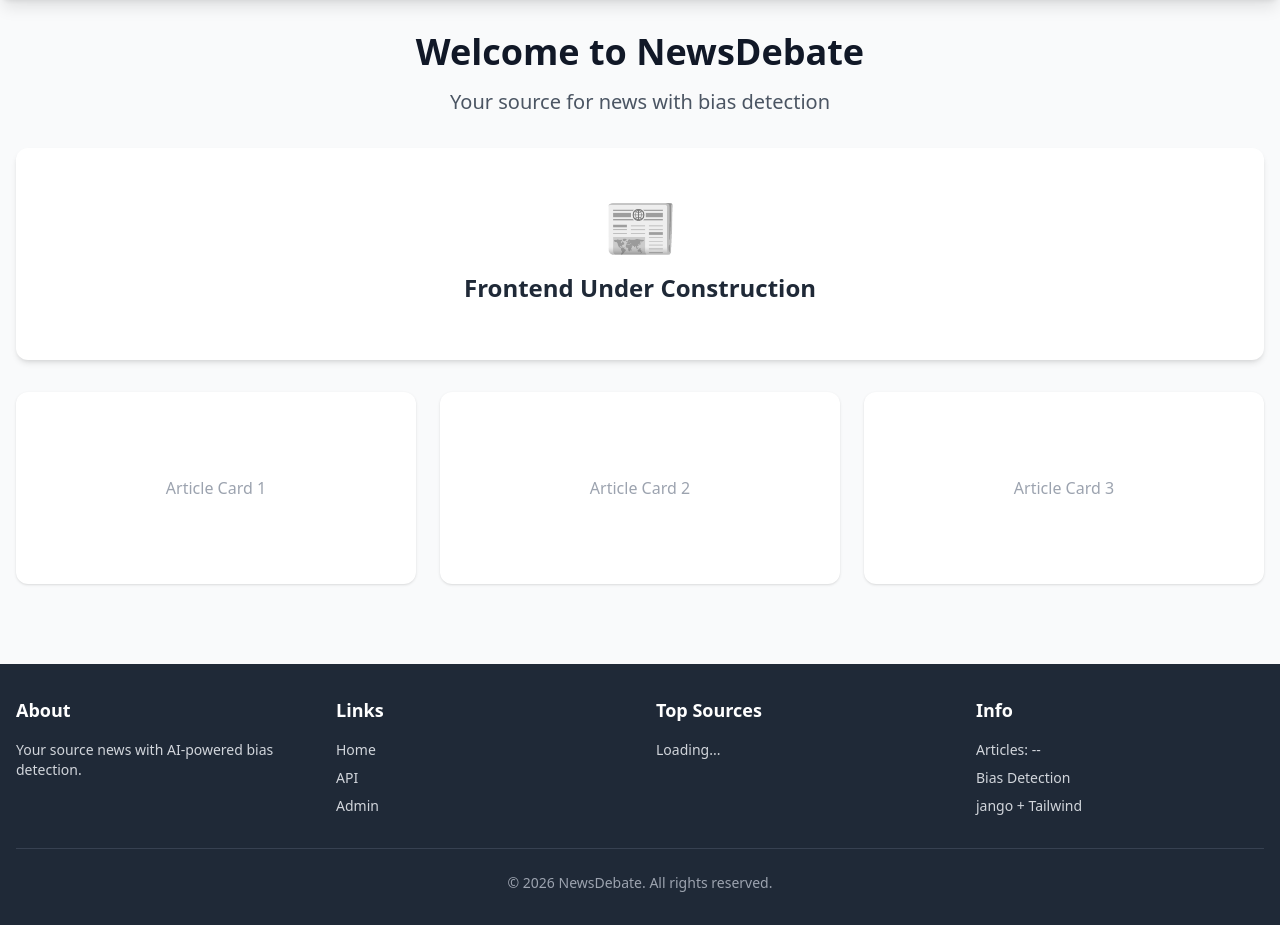
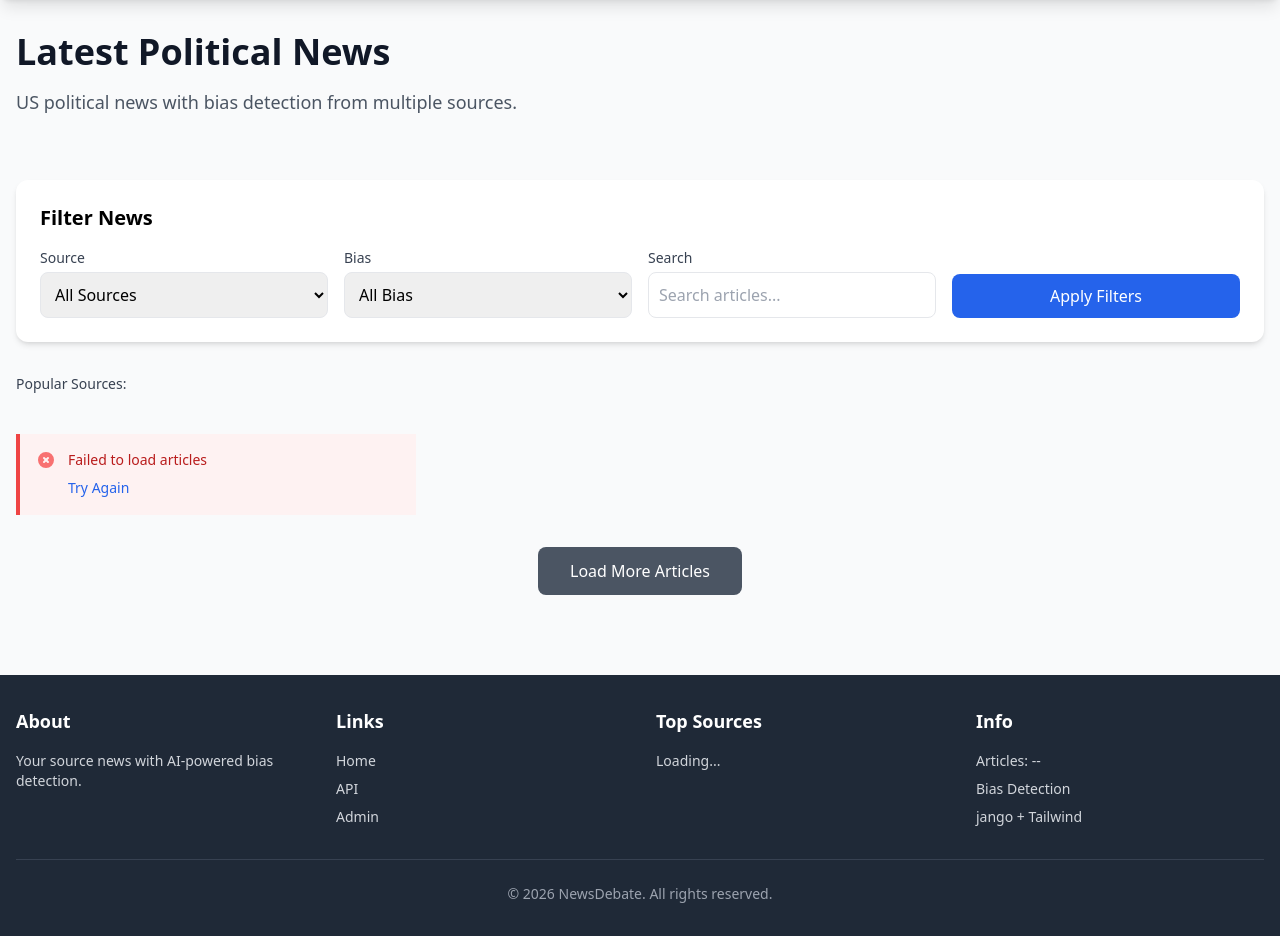
Before and after one commit to Rashedul023/NewsDebate, a Django app: page / in a window 1280 px wide. Shown: the part 68-1004 px from the top of the page. Run offline with Django 5.2, Linux system fonts and the light colour scheme; tables that the repository leaves empty hold one stand-in row (values such as "Sample post"); some libraries are stand-ins or nearby versions.

Commit message:
added homepage frontend

```diff
--- a/core/settings.py
+++ b/core/settings.py
@@ -77,6 +77,9 @@ TEMPLATES = [
                 'django.template.context_processors.request',
                 'django.contrib.auth.context_processors.auth',
                 'django.contrib.messages.context_processors.messages',
+            ],
+            'builtins': [
+                'django.templatetags.static',
             ],
         },
     },
--- /dev/null
+++ b/news/static/news/js/main.js
@@ -0,0 +1,175 @@
+// Core utilities and initialization
+
+// ============================================
+// API Client
+// ============================================
+const API = {
+    baseURL: '/api',
+
+    async request(endpoint, options = {}) {
+        try {
+            const response = await fetch(`${this.baseURL}${endpoint}`, {
+                headers: {
+                    'Content-Type': 'application/json',
+                    ...options.headers
+                },
+                ...options
+            });
+
+            if (!response.ok) {
+                const error = new Error(`HTTP ${response.status}`);
+                error.status = response.status;
+                throw error;
+            }
+
+            return await response.json();
+        } catch (error) {
+            console.error(`API Error (${endpoint}):`, error);
+            throw error;
+        }
+    },
+
+    // Articles
+    getArticles(params = {}) {
+        const query = new URLSearchParams(params).toString();
+        return this.request(`/articles/${query ? '?' + query : ''}`);
+    },
+
+    getArticle(id) {
+        return this.request(`/articles/${id}/`);
+    },
+
+    // Stats and metadata
+    getStats() {
+        return this.request('/articles/stats/');
+    },
+
+    getSources() {
+        return this.request('/articles/sources/');
+    },
+
+    getBiasOptions() {
+        return this.request('/articles/bias_options/');
+    }
+};
+
+// ============================================
+// Utility Functions
+// ============================================
+const Utils = {
+    formatDate(dateString) {
+        const options = {
+            year: 'numeric',
+            month: 'short',
+            day: 'numeric',
+            hour: '2-digit',
+            minute: '2-digit'
+        };
+        return new Date(dateString).toLocaleDateString('en-US', options);
+    },
+
+    getBiasClass(bias) {
+        const classes = {
+            'left': 'badge-left',
+            'right': 'badge-right',
+            'center': 'badge-center'
+        };
+        return classes[bias] || 'badge-unclassified';
+    },
+
+    getBiasDisplay(bias) {
+        return bias.charAt(0).toUpperCase() + bias.slice(1);
+    },
+
+    debounce(func, wait) {
+        let timeout;
+        return function executedFunction(...args) {
+            const later = () => {
+                clearTimeout(timeout);
+                func(...args);
+            };
+            clearTimeout(timeout);
+            timeout = setTimeout(later, wait);
+        };
+    }
+};
+
+// ============================================
+// UI Helpers
+// ============================================
+const UI = {
+    showLoading(container) {
+        if (typeof container === 'string') {
+            container = document.getElementById(container);
+        }
+        if (container) {
+            container.innerHTML = `
+                <div class="flex flex-col items-center justify-center py-12">
+                    <div class="spinner"></div>
+                    <p class="mt-4 text-gray-600">Loading...</p>
+                </div>
+            `;
+        }
+    },
+
+    showError(container, message, retryFn = null) {
+        if (typeof container === 'string') {
+            container = document.getElementById(container);
+        }
+        if (container) {
+            container.innerHTML = `
+                <div class="bg-red-50 border-l-4 border-red-500 p-4">
+                    <div class="flex">
+                        <div class="flex-shrink-0">
+                            <svg class="h-5 w-5 text-red-400" fill="currentColor" viewBox="0 0 20 20">
+                                <path fill-rule="evenodd" d="M10 18a8 8 0 100-16 8 8 0 000 16zM8.707 7.293a1 1 0 00-1.414 1.414L8.586 10l-1.293 1.293a1 1 0 101.414 1.414L10 11.414l1.293 1.293a1 1 0 001.414-1.414L11.414 10l1.293-1.293a1 1 0 00-1.414-1.414L10 8.586 8.707 7.293z" clip-rule="evenodd"/>
+                            </svg>
+                        </div>
+                        <div class="ml-3">
+                            <p class="text-sm text-red-700">${message}</p>
+                            ${retryFn ? `
+                                <button onclick="(${retryFn})()" class="mt-2 text-sm text-blue-600 hover:text-blue-800">
+                                    Try Again
+                                </button>
+                            ` : ''}
+                        </div>
+                    </div>
+                </div>
+            `;
+        }
+    },
+
+    showEmpty(container, message) {
+        if (typeof container === 'string') {
+            container = document.getElementById(container);
+        }
+        if (container) {
+            container.innerHTML = `
+                <div class="text-center py-12">
+                    <svg class="mx-auto h-12 w-12 text-gray-400" fill="none" stroke="currentColor" viewBox="0 0 24 24">
+                        <path stroke-linecap="round" stroke-linejoin="round" stroke-width="2" d="M20 13V6a2 2 0 00-2-2H6a2 2 0 00-2 2v7m16 0v5a2 2 0 01-2 2H6a2 2 0 01-2-2v-5m16 0h-2.586a1 1 0 00-.707.293l-2.414 2.414a1 1 0 01-.707.293h-3.172a1 1 0 01-.707-.293l-2.414-2.414A1 1 0 006.586 13H4"></path>
+                    </svg>
+                    <p class="mt-2 text-gray-600">${message}</p>
+                </div>
+            `;
+        }
+    }
+};
+
+// ============================================
+// Mobile Menu
+// ============================================
+document.addEventListener('DOMContentLoaded', function() {
+    const menuButton = document.getElementById('mobile-menu-button');
+    const mobileMenu = document.getElementById('mobile-menu');
+
+    if (menuButton && mobileMenu) {
+        menuButton.addEventListener('click', () => {
+            mobileMenu.classList.toggle('hidden');
+        });
+    }
+});
+
+window.API = API;
+
+console.log('✅ main.js fully loaded with API attached to window');
--- /dev/null
+++ b/news/static/news/js/news-grid.js
@@ -0,0 +1,181 @@
+const NewsGrid = {
+    container: null,
+    currentPage: 1,
+    hasMore: true,
+    isLoading: false,
+    filters: {},
+
+    init(containerId) {
+        this.container = document.getElementById(containerId);
+        this.loadSources();
+        this.loadStats();
+        this.load();
+    },
+
+    async load(reset = true) {
+        if (this.isLoading || (!reset && !this.hasMore)) return;
+
+        this.isLoading = true;
+
+        if (reset) {
+            this.currentPage = 1;
+            UI.showLoading(this.container);
+        }
+
+        try {
+            const params = {
+                page: this.currentPage,
+                ...this.filters
+            };
+
+            const data = await API.getArticles(params);
+
+            if (reset) {
+                this.container.innerHTML = '';
+            }
+
+            this.renderArticles(data.results);
+            this.hasMore = !!data.next;
+            this.updateLoadMoreButton();
+
+        } catch (error) {
+            UI.showError(this.container, 'Failed to load articles', () => this.load(reset));
+        } finally {
+            this.isLoading = false;
+        }
+    },
+
+    renderArticles(articles) {
+        if (articles.length === 0 && this.currentPage === 1) {
+            UI.showEmpty(this.container, 'No articles found');
+            return;
+        }
+
+        articles.forEach(article => {
+            this.container.appendChild(this.createCard(article));
+        });
+    },
+
+    createCard(article) {
+        const card = document.createElement('div');
+        card.className = 'article-card bg-white rounded-xl shadow-md overflow-hidden border border-gray-100';
+
+        const biasClass = Utils.getBiasClass(article.bias_label);
+        const date = Utils.formatDate(article.published_at);
+        const biasDisplay = Utils.getBiasDisplay(article.bias_label);
+
+        card.innerHTML = `
+            ${article.image_url ?
+                `<img src="${article.image_url}" alt="${article.title}"
+                      class="w-full h-48 object-cover"
+                      onerror="this.onerror=null; this.parentElement.innerHTML='<div class=\'w-full h-48 bg-gray-200 flex items-center justify-center\'><span class=\'text-gray-400\'>Image failed to load</span></div>';">` :
+                `<div class="w-full h-48 bg-gradient-to-br from-gray-100 to-gray-200 flex items-center justify-center">
+                    <span class="text-gray-400">📰 No image</span>
+                 </div>`
+            }
+            <div class="p-6">
+                <div class="flex items-center justify-between mb-3">
+                    <span class="text-sm font-medium text-gray-600">${article.source_name}</span>
+                    <span class="text-xs px-3 py-1 rounded-full font-medium ${biasClass}">
+                        ${biasDisplay}
+                    </span>
+                </div>
+                <h3 class="font-bold text-xl mb-3 line-clamp-2">${article.title}</h3>
+                <div class="flex items-center justify-between pt-4 border-t border-gray-100">
+                    <span class="text-sm text-gray-500">${date}</span>
+                    <a href="/article/${article.id}/" class="inline-flex items-center text-blue-600 hover:text-blue-800 font-medium">
+                        Read More
+                        <svg class="w-4 h-4 ml-1" fill="none" stroke="currentColor" viewBox="0 0 24 24">
+                            <path stroke-linecap="round" stroke-linejoin="round" stroke-width="2" d="M9 5l7 7-7 7"></path>
+                        </svg>
+                    </a>
+                </div>
+            </div>
+        `;
+
+        return card;
+    },
+
+    async loadSources() {
+        try {
+            const sources = await API.getSources();
+            const sourceFilter = document.getElementById('sourceFilter');
+            const footerSources = document.getElementById('footer-sources');
+
+            if (sourceFilter) {
+                sources.forEach(source => {
+                    const option = document.createElement('option');
+                    option.value = source;
+                    option.textContent = source;
+                    sourceFilter.appendChild(option);
+                });
+            }
+
+            if (footerSources) {
+                footerSources.innerHTML = sources.slice(0, 5)
+                    .map(s => `<li class="text-gray-300">📰 ${s}</li>`)
+                    .join('');
+            }
+        } catch (error) {
+            console.error('Failed to load sources:', error);
+        }
+    },
+
+    async loadStats() {
+        try {
+            const stats = await API.getStats();
+
+            // Update footer
+            const totalEl = document.getElementById('total-articles');
+            if (totalEl) {
+                totalEl.textContent = `Articles: ${stats.total_articles}`;
+            }
+
+            // Update stats bar if it exists
+            const statsBar = document.getElementById('stats-bar');
+            if (statsBar) {
+                statsBar.innerHTML = `
+                    <div class="bg-blue-50 p-4 rounded-lg text-center">
+                        <div class="text-2xl font-bold text-blue-600">${stats.total_articles}</div>
+                        <div class="text-sm">Total</div>
+                    </div>
+                    <div class="bg-green-50 p-4 rounded-lg text-center">
+                        <div class="text-2xl font-bold text-green-600">${stats.last_7_days_added}</div>
+                        <div class="text-sm">This Week</div>
+                    </div>
+                    <div class="bg-purple-50 p-4 rounded-lg text-center">
+                        <div class="text-2xl font-bold text-purple-600">${stats.by_source.length}</div>
+                        <div class="text-sm">Sources</div>
+                    </div>
+                    <div class="bg-orange-50 p-4 rounded-lg text-center">
+                        <div class="text-2xl font-bold text-orange-600">${stats.average_bias_score}</div>
+                        <div class="text-sm">Avg Bias</div>
+                    </div>
+                `;
+            }
+        } catch (error) {
+            console.error('Failed to load stats:', error);
+        }
+    },
+
+    updateLoadMoreButton() {
+        const btn = document.getElementById('loadMoreBtn');
+        if (btn) {
+            btn.disabled = !this.hasMore;
+            btn.textContent = this.hasMore ? 'Load More Articles' : 'No More Articles';
+            btn.classList.toggle('opacity-50', !this.hasMore);
+        }
+    },
+
+    applyFilters(newFilters) {
+        this.filters = { ...this.filters, ...newFilters };
+        this.load(true);
+    },
+
+    loadMore() {
+        if (!this.isLoading && this.hasMore) {
+            this.currentPage++;
+            this.load(false);
+        }
+    }
+};
--- a/news/templates/news/article_list.html
+++ b/news/templates/news/article_list.html
@@ -1,39 +1,144 @@
 {% extends 'news/base.html' %}
+{% load static %}
 
-{% block title %}NewsDebate - Home{% endblock %}
-
+{% block title %}NewsDebate - Latest Political News{% endblock %}
 
 {% block content %}
 <div class="space-y-8">
     <!-- Header -->
-    <div class="text-center">
+    <div class="text-center md:text-left">
         <h1 class="text-4xl font-bold text-gray-900 mb-4">
-            Welcome to NewsDebate
+            Latest Political News
         </h1>
-        <p class="text-xl text-gray-600">
-            Your source for news with bias detection
+        <p class="text-lg text-gray-600">
+            US political news with bias detection from multiple sources.
         </p>
     </div>
 
-    <!-- Placeholder content -->
-    <div class="bg-white rounded-xl shadow-md p-12 text-center">
-        <div class="text-6xl mb-4">📰</div>
-        <h2 class="text-2xl font-semibold text-gray-800 mb-2">
-            Frontend Under Construction
-        </h2>
+    <!-- Stats Bar -->
+    <div id="stats-bar" class="grid grid-cols-2 md:grid-cols-4 gap-4">
+        <!-- Populated by JavaScript -->
     </div>
 
-    <!-- Sample grid to show layout -->
-    <div class="grid grid-cols-1 md:grid-cols-2 lg:grid-cols-3 gap-6">
-        <div class="bg-white rounded-xl shadow p-6 h-48 flex items-center justify-center text-gray-400">
-            Article Card 1
+    <!-- Filters -->
+    <div class="bg-white rounded-xl shadow-md p-6">
+        <h2 class="text-xl font-semibold mb-4">Filter News</h2>
+        <div class="grid grid-cols-1 md:grid-cols-4 gap-4">
+            <div>
+                <label class="block text-sm font-medium text-gray-700 mb-1">Source</label>
+                <select id="sourceFilter" class="w-full border rounded-lg p-2.5">
+                    <option value="">All Sources</option>
+                </select>
+            </div>
+
+            <div>
+                <label class="block text-sm font-medium text-gray-700 mb-1">Bias</label>
+                <select id="biasFilter" class="w-full border rounded-lg p-2.5">
+                    <option value="">All Bias</option>
+                    <option value="left">Left</option>
+                    <option value="center">Center</option>
+                    <option value="right">Right</option>
+                </select>
+            </div>
+
+            <div>
+                <label class="block text-sm font-medium text-gray-700 mb-1">Search</label>
+                <input type="text" id="searchInput" placeholder="Search articles..."
+                       class="w-full border rounded-lg p-2.5">
+            </div>
+
+            <div class="flex items-end">
+                <button id="applyFiltersBtn"
+                        class="w-full bg-blue-600 text-white rounded-lg p-2.5 hover:bg-blue-700 transition font-medium">
+                    Apply Filters
+                </button>
+            </div>
         </div>
-        <div class="bg-white rounded-xl shadow p-6 h-48 flex items-center justify-center text-gray-400">
-            Article Card 2
+    </div>
+
+    <!-- Quick Category Buttons -->
+    <div class="mb-6">
+        <h3 class="text-sm font-medium text-gray-700 mb-2">Popular Sources:</h3>
+        <div id="categoryButtons" class="flex flex-wrap gap-2">
+            <!-- Populated by JavaScript -->
         </div>
-        <div class="bg-white rounded-xl shadow p-6 h-48 flex items-center justify-center text-gray-400">
-            Article Card 3
-        </div>
+    </div>
+
+    <!-- Articles Grid -->
+    <div id="articlesContainer" class="grid grid-cols-1 md:grid-cols-2 lg:grid-cols-3 gap-6">
+        <!-- Populated by JavaScript -->
+    </div>
+
+    <!-- Load More -->
+    <div class="text-center">
+        <button id="loadMoreBtn" onclick="NewsGrid.loadMore()"
+                class="bg-gray-600 text-white px-8 py-3 rounded-lg hover:bg-gray-700 transition font-medium">
+            Load More Articles
+        </button>
     </div>
 </div>
 {% endblock %}
+
+{% block extra_js %}
+<script src="{% static 'news/js/news-grid.js' %}"></script>
+<script>
+    document.addEventListener('DOMContentLoaded', function() {
+        // Initialize news grid
+        NewsGrid.init('articlesContainer');
+
+        // Setup filter button
+        document.getElementById('applyFiltersBtn').addEventListener('click', function() {
+            NewsGrid.applyFilters({
+                source: document.getElementById('sourceFilter').value,
+                bias: document.getElementById('biasFilter').value,
+                search: document.getElementById('searchInput').value
+            });
+        });
+
+        // Setup search with debounce
+        const searchInput = document.getElementById('searchInput');
+        const debouncedSearch = Utils.debounce(function(value) {
+            NewsGrid.applyFilters({ search: value });
+        }, 500);
+
+        searchInput.addEventListener('input', function(e) {
+            debouncedSearch(e.target.value);
+        });
+
+        // Setup category buttons
+        API.getSources().then(sources => {
+            const container = document.getElementById('categoryButtons');
+
+            // All button
+            const allBtn = document.createElement('button');
+            allBtn.textContent = 'All';
+            allBtn.className = 'px-3 py-1 rounded-full bg-blue-600 text-white text-sm font-medium';
+            allBtn.onclick = () => {
+                NewsGrid.applyFilters({ source: '' });
+                updateActiveCategory(allBtn);
+            };
+            container.appendChild(allBtn);
+
+            // Source buttons
+            sources.slice(0, 8).forEach(source => {
+                const btn = document.createElement('button');
+                btn.textContent = source;
+                btn.className = 'px-3 py-1 rounded-full bg-gray-200 hover:bg-gray-300 text-gray-700 text-sm font-medium transition';
+                btn.onclick = () => {
+                    NewsGrid.applyFilters({ source });
+                    updateActiveCategory(btn);
+                };
+                container.appendChild(btn);
+            });
+        });
+
+        function updateActiveCategory(activeBtn) {
+            document.querySelectorAll('#categoryButtons button').forEach(btn => {
+                btn.className = btn === activeBtn
+                    ? 'px-3 py-1 rounded-full bg-blue-600 text-white text-sm font-medium'
+                    : 'px-3 py-1 rounded-full bg-gray-200 hover:bg-gray-300 text-gray-700 text-sm font-medium transition';
+            });
+        }
+    });
+</script>
+{% endblock %}
```
